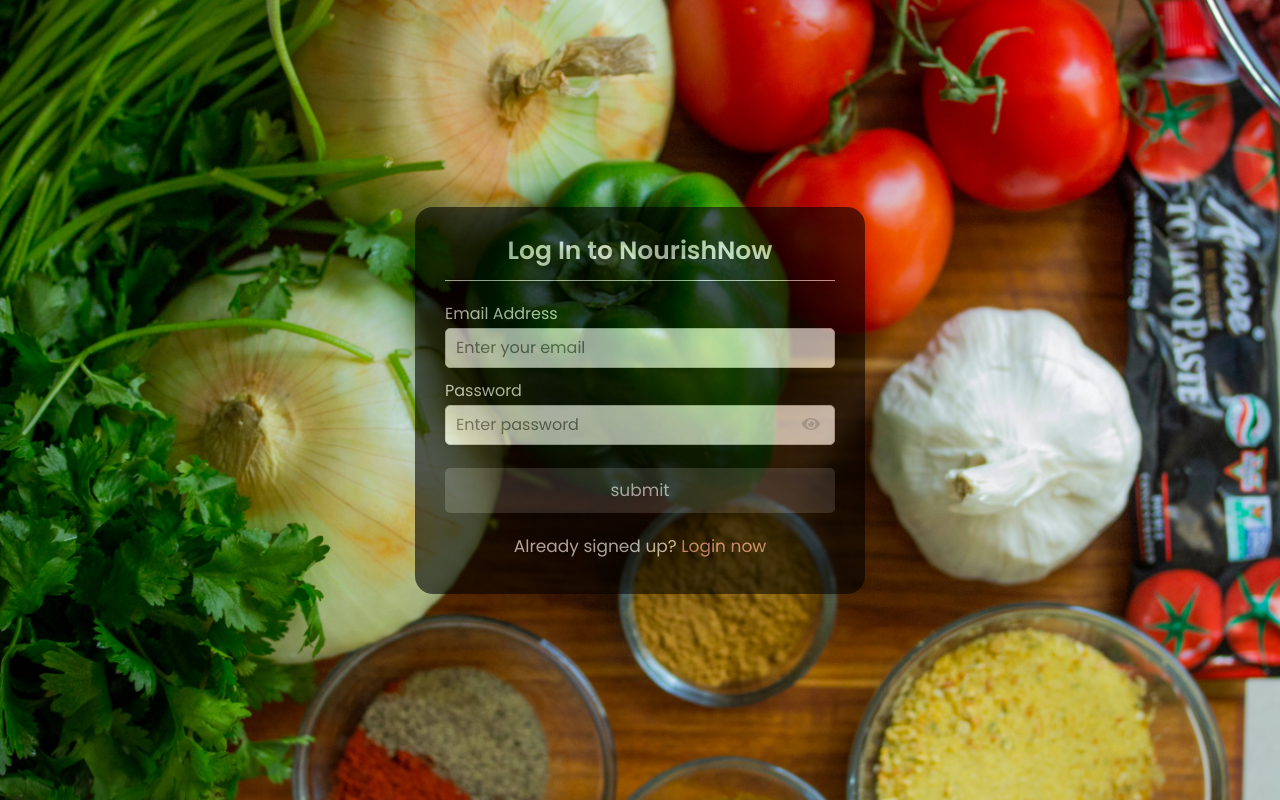
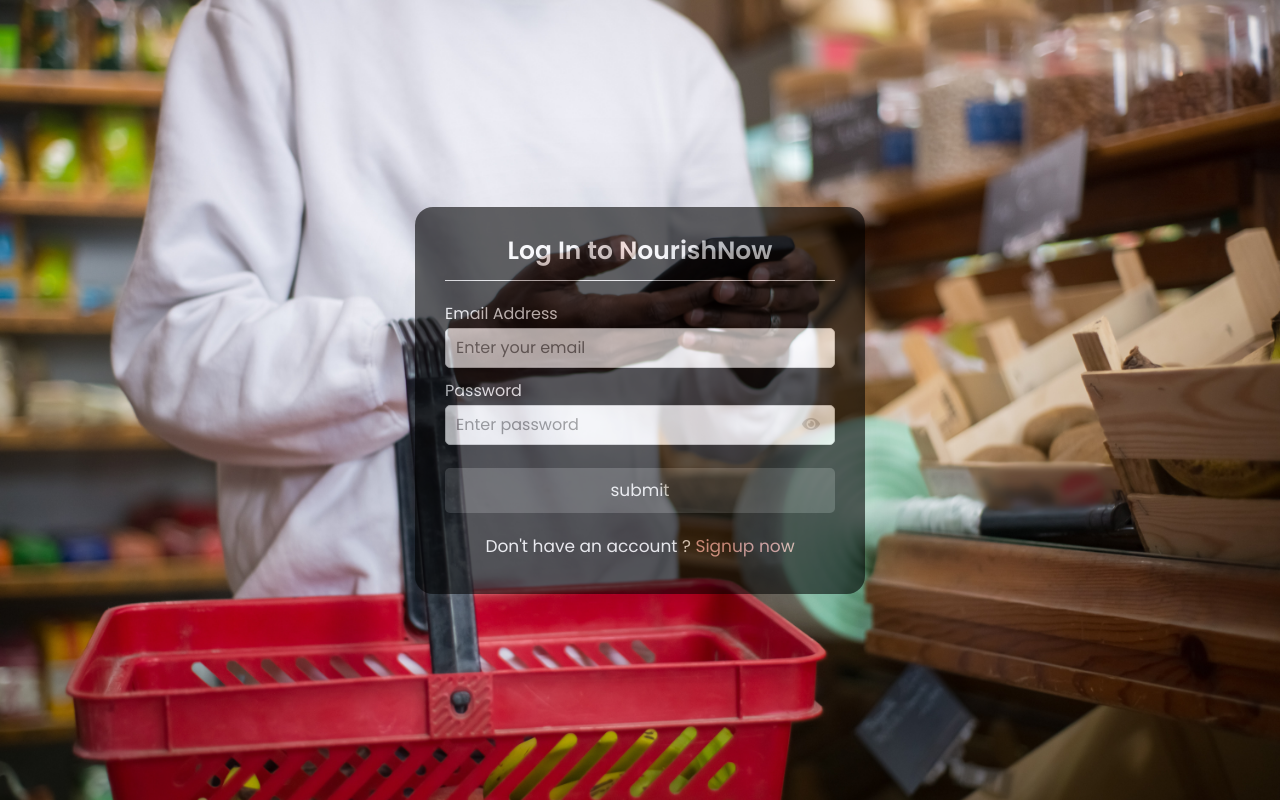
Before and after one commit to sonai42069/college-project-demo, a PHP site: page /login.php in a window 1280 px wide. Run offline with PHP 8.4, Linux system fonts and the light colour scheme.

Commit message:
Login text changed, background image changed

```diff
--- a/login.php
+++ b/login.php
@@ -1,6 +1,6 @@
 <?php include "header.php"; ?>
 
-<body>
+<body style="background-image: url(picture/login.jpg);background-size:cover;background-repeat: no-repeat;">
   <div class="wrapper">
     <section class="form signup">
       <header>Log In to NourishNow</header>
@@ -20,7 +20,7 @@
           <input type="submit" name="submit" value="submit" >
         </div>
       </form>
-      <div class="link">Already signed up? <a href="#">Login now</a></div>
+      <div class="link">Don't have an account ?<a href="signup.php"> Signup now</a></div>
     </section>
   </div>
 
--- a/signup.php
+++ b/signup.php
@@ -1,6 +1,6 @@
 <?php include "header.php"; ?>
 
-<body>
+<body style="background-image: url(picture/signup.jpg);background-size:cover;background-repeat: no-repeat;">
   <div class="wrapper">
     <section class="form signup">
       <header>Signup to NourishNow</header>
--- a/style.css
+++ b/style.css
@@ -12,9 +12,6 @@ body{
   align-items: center;
   justify-content: center;
   min-height: 100vh;
-  background-image: url(picture/pexels-angele-j-128402.jpg);
-  background-size:cover;
-  background-repeat: no-repeat;
   padding: 0 10px;
 }
 .wrapper{
```
Also changed, not shown: picture/login.jpg (renamed from picture/pexels-kampus-production-8476597.jpg), picture/pexels-angele-j-128402.jpg (deleted), 1 other file.
